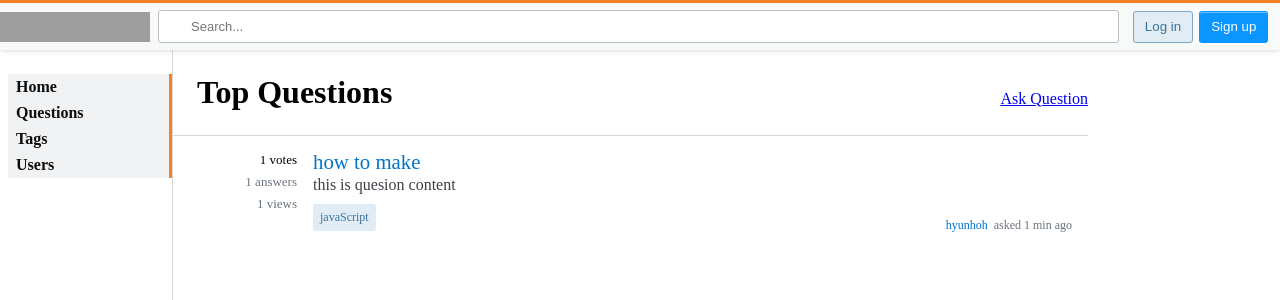
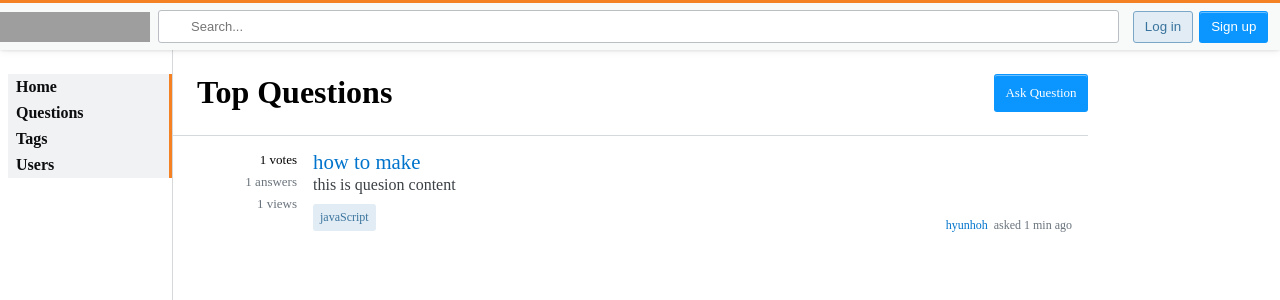
Before and after one commit to codestates-seb/seb42_pre_011, a React (Create React App) app in the folder client/stackoverflow/: page / in a window 1280 px wide. Shown: the top 300 px of the page. Built offline with nearby package versions, Linux system fonts and the light colour scheme; grey boxes are pictures that could not be loaded; a small style sheet from the web is missing.

Commit message:
fix: home 페이지 AskButton 오류 수정

```diff
--- a/client/stackoverflow/src/pages/Home.js
+++ b/client/stackoverflow/src/pages/Home.js
@@ -5,6 +5,7 @@ import Sidebar from '../components/Sidebar';
 import QuestionsList from '../components/QuestionsList';
 import QuestionItem from '../components/QuestionItem';
 import { HeadContainer, MainContainer } from './Questions';
+import AskButton from '../components/AskButton';
 
 const Home = () => {
   return (
@@ -14,9 +15,9 @@ const Home = () => {
         <MainContainer>
           <HeadContainer>
             <h1>Top Questions</h1>
-            <div>
+            <AskButton>
               <Link to="/ask">Ask Question</Link>
-            </div>
+            </AskButton>
           </HeadContainer>
           <QuestionsList>
             <QuestionItem></QuestionItem>
```
